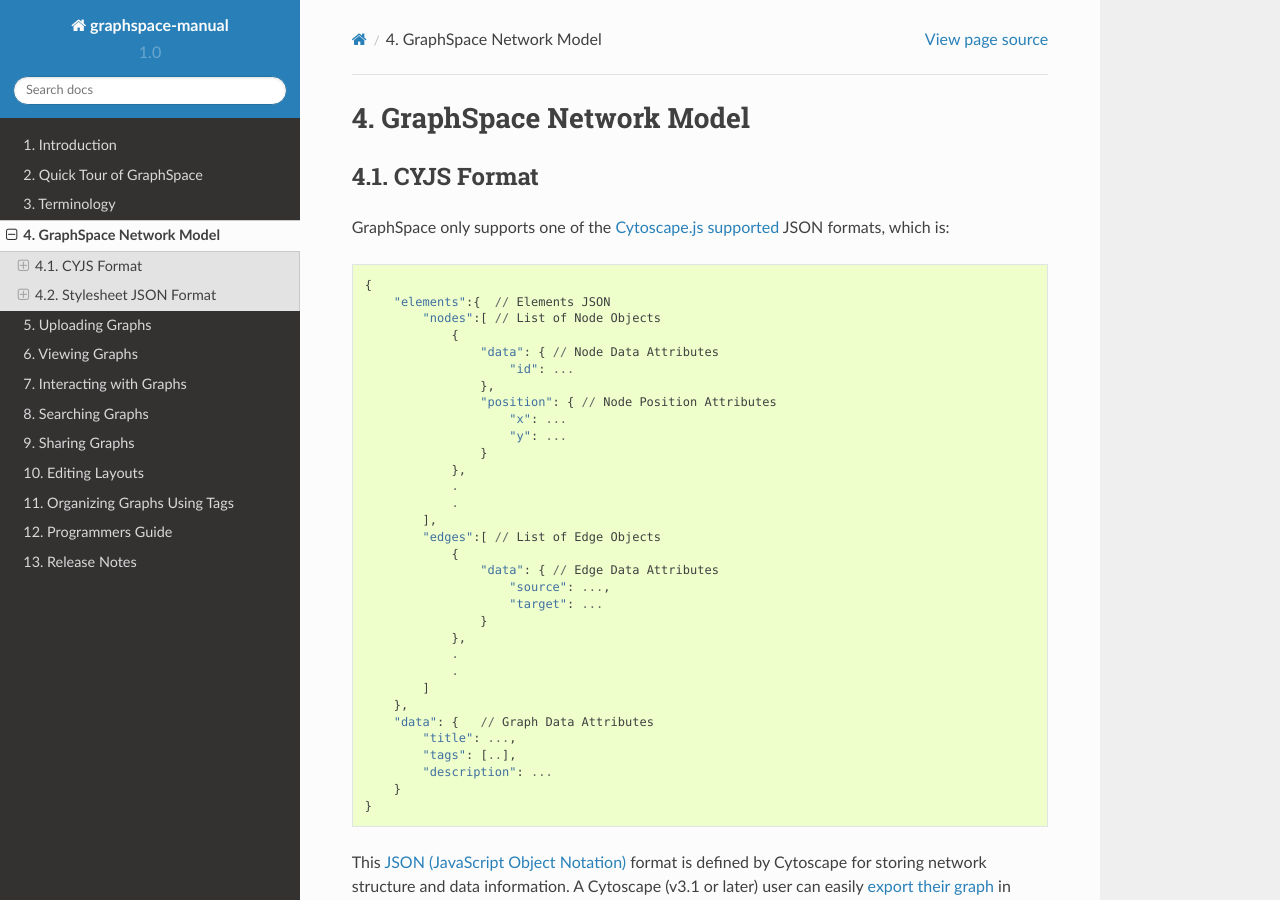
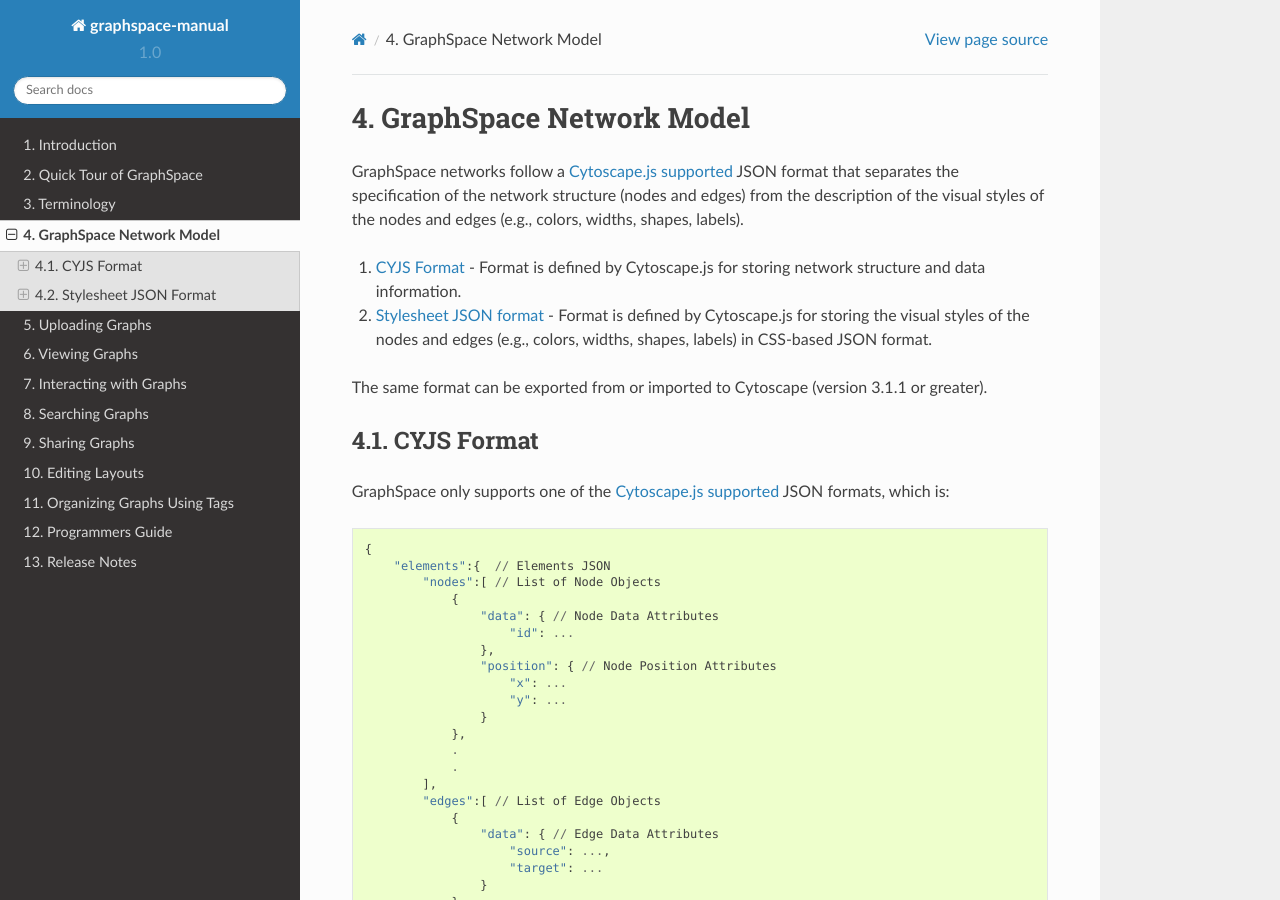
Before and after one commit to adbharadwaj/graphspace-manual, a Sphinx documentation site: the page built from docs/GraphSpace_Network_Model.md, in a window 1280 px wide and 900 px high. Built offline with Sphinx 7.4.7 and the Read the Docs theme 2.0.0, drawn with Linux system fonts in a browser that asks for light colours.

Commit message:
Update GraphSpace_Network_Model.md

````diff
--- a/docs/GraphSpace_Network_Model.md
+++ b/docs/GraphSpace_Network_Model.md
@@ -1,8 +1,16 @@
 # GraphSpace Network Model
+
+GraphSpace networks follow a [Cytoscape.js supported](http://js.cytoscape.org/#notation/elements-json) JSON format that separates the specification of the network structure (nodes and edges) from the description of the visual styles of the nodes and edges (e.g., colors, widths, shapes, labels).
+
+1. [CYJS Format](#cyjs-format) - Format is defined by Cytoscape.js for storing network structure and data information.
+2. [Stylesheet JSON format](#stylesheet-json-format) - Format is defined by Cytoscape.js for storing the visual styles of the nodes and edges (e.g., colors, widths, shapes, labels) in CSS-based JSON format.
+
+The same format can be exported from or imported to Cytoscape (version 3.1.1 or greater).
 
 ## CYJS Format
 
 GraphSpace only supports one of the [Cytoscape.js supported](http://js.cytoscape.org/#notation/elements-json) JSON formats, which is:
+
 ```
 {
     "elements":{  // Elements JSON
````
